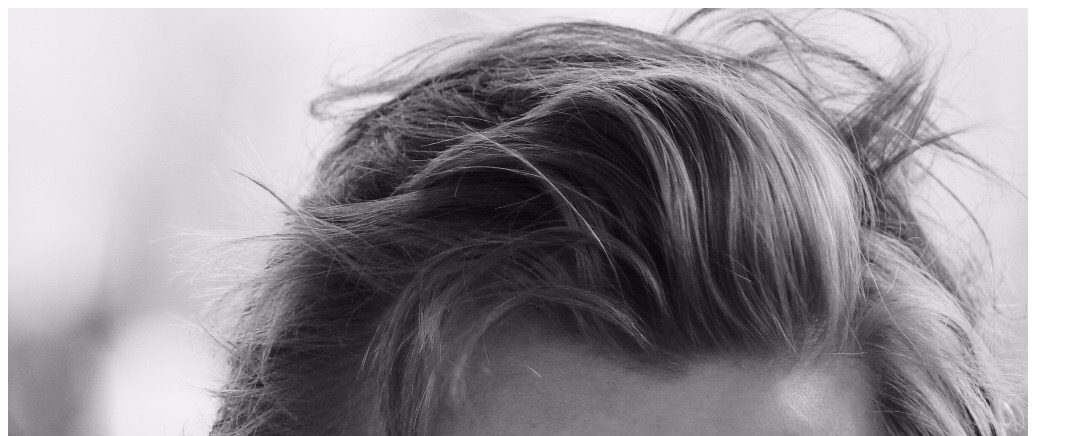
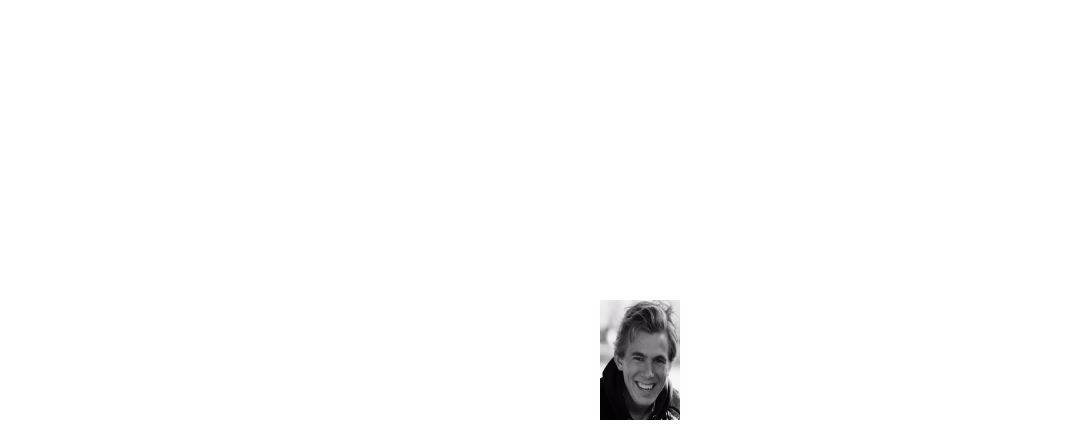
Before and after one commit to Hans-Conradt/git_101, a plain HTML site: page index.html in a window 1280 px wide. Shown: the top 436 px of the page, without its empty margins (0-1083 px from the left). Drawn offline with Linux system fonts and the light colour scheme.

Commit message:
center image and tagline

```diff
--- a/index.html
+++ b/index.html
@@ -1,10 +1,14 @@
 <!DOCTYPE html>
 <html>
 <head>
+	<link rel="stylesheet" type="text/css" href="style.css">
 	<title></title>
 </head>
+
 <body>
-	<img src="Hans.jpg">
-<h1>Coming soon... Hans</h1>
+	<div id="container">
+		<img id="logo" src="Hans.jpg">
+		<h1>Coming soon... Hans</h1>
+	</div>
 </body>
 </html>
--- /dev/null
+++ b/style.css
@@ -0,0 +1,20 @@
+body {
+
+	margin: 0;
+	font-family: Helvetica;
+	color: blue
+
+}
+
+#logo {
+	height: 120px;
+	width: 80px;
+}
+
+#container {
+	display: flex;
+	align-items: center;
+	justify-content: center;
+	height: 100vh;
+	flex-direction: column;
+}
```
